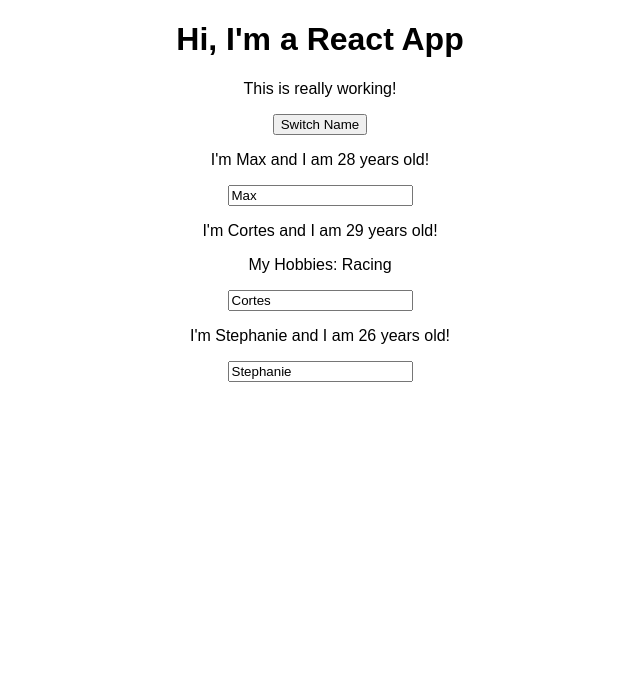
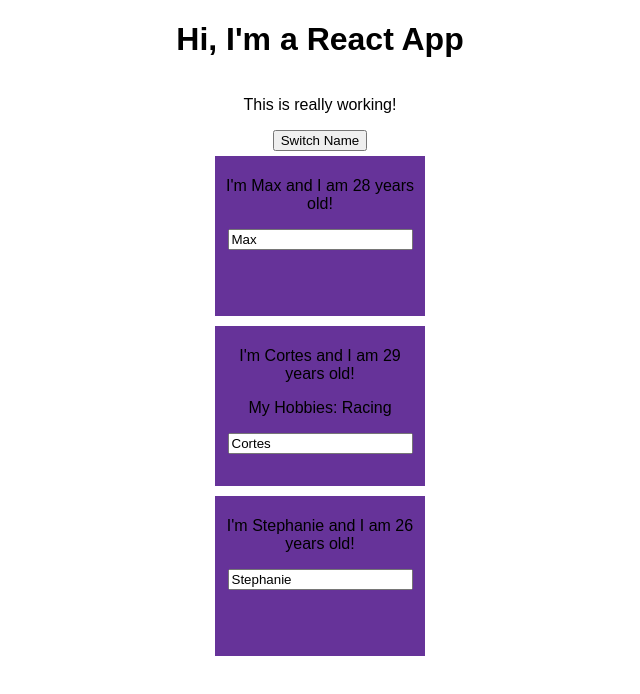
Before and after one commit to DiukarevSergii/react-complete-guide, a React (Create React App) app in the folder core/: page / in a window 1280 px wide. Shown: the top 694 px of the page, without its empty margins (320-960 px from the left). Built offline with nearby package versions, Linux system fonts and the light colour scheme.

Commit message:
updated styles

```diff
--- a/core/src/App.css
+++ b/core/src/App.css
@@ -1,3 +1,6 @@
 .App {
-  text-align: center;
+    display: flex;
+    flex-direction: column;
+    align-items: center;
+    justify-content: center;
 }
--- /dev/null
+++ b/core/src/Person/Person.css
@@ -0,0 +1,9 @@
+
+.Person {
+    padding: 5px;
+    margin: 5px;
+    text-align: center;
+    width: 200px;
+    height: 150px;
+    background: rebeccapurple;
+}
--- a/core/src/Person/Person.js
+++ b/core/src/Person/Person.js
@@ -1,8 +1,9 @@
 import React from 'react';
+import './Person.css';
 
 const person = ( props ) => {
     return (
-        <div>
+        <div className="Person">
             <p onClick={props.click}>I'm {props.name} and I am {props.age} years old!</p>
             <p>{props.children}</p>
             <input type="text" onChange={props.changed} value={props.name} />
```
